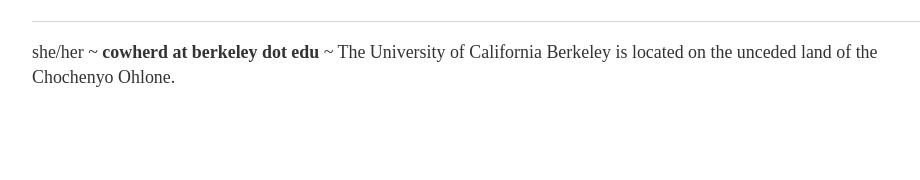
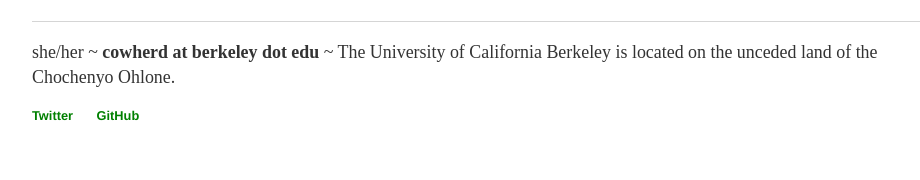
Before and after one commit to mariannecowherd/mariannecowherd.github.io, a Jekyll site: the page built from index.html, in a window 1280 px wide. Shown: the part 788-968 px from the top of the page, without its empty margins (160-1080 px from the left). Built offline with Jekyll 4.4.1, drawn with Linux system fonts in a browser that asks for light colours; before the commit the page ends 938 px from its top, so only the background shows below that.

Commit message:
add icons

```diff
--- a/_layouts/default.html
+++ b/_layouts/default.html
@@ -34,6 +34,12 @@
 	    		<p>
 	        		she/her   ~  <b>cowherd at berkeley dot edu </b>    ~
 							The University of California Berkeley is located on the unceded land of the Chochenyo Ohlone.
+												<!-- Icons -->
+					<ul class="icons">
+						<li><a href="https://twitter.com/mariannecowherd" class="icon brands fa-twitter"><span class="label">Twitter</span></a></li>
+						<li><a href="https://github.com/mariannecowherd" class="icon brands fa-github"><span class="label">GitHub</span></a></li>
+					</ul>
+
 						</p>
 			</footer>
 		</body>
```
